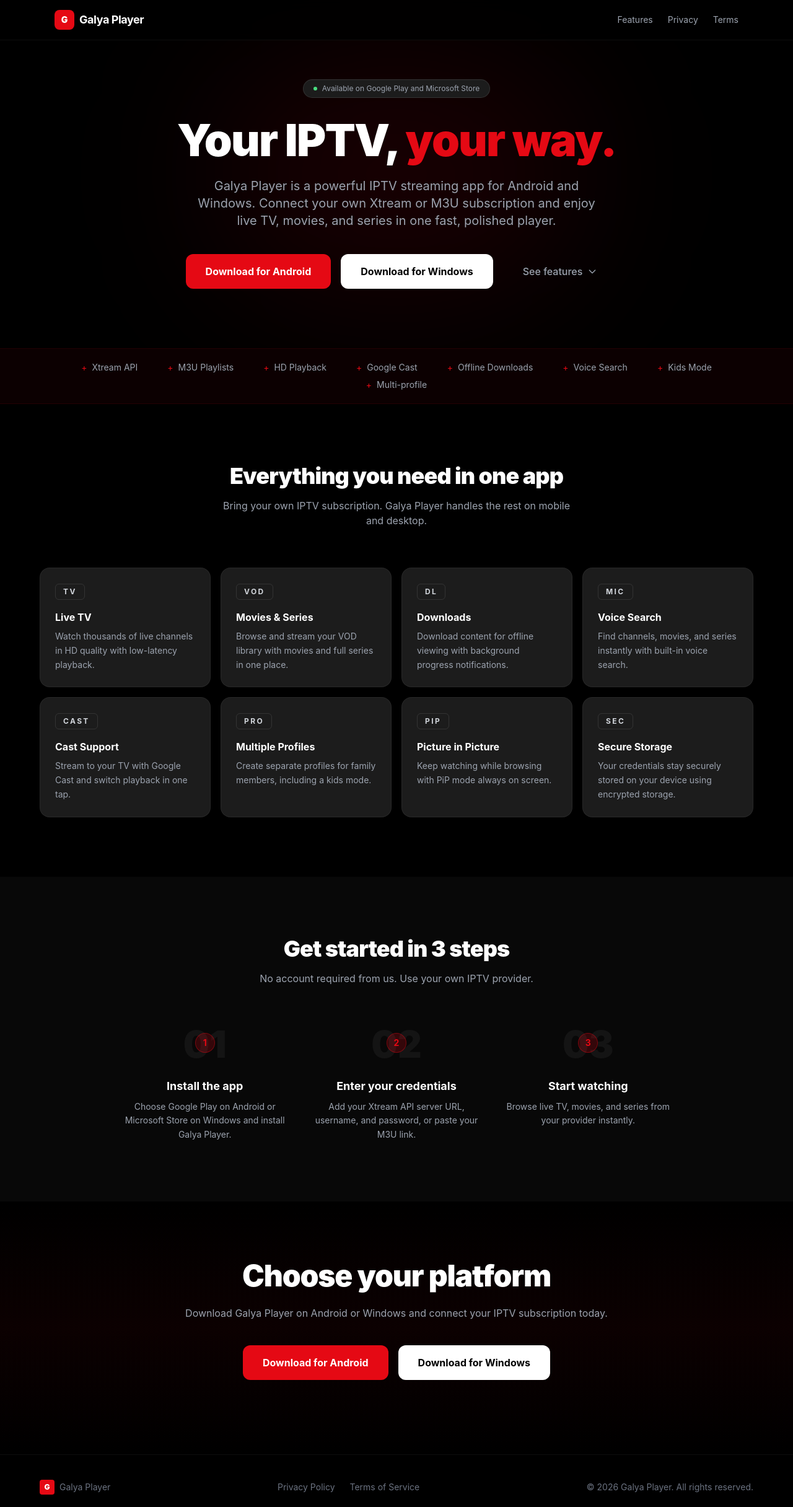
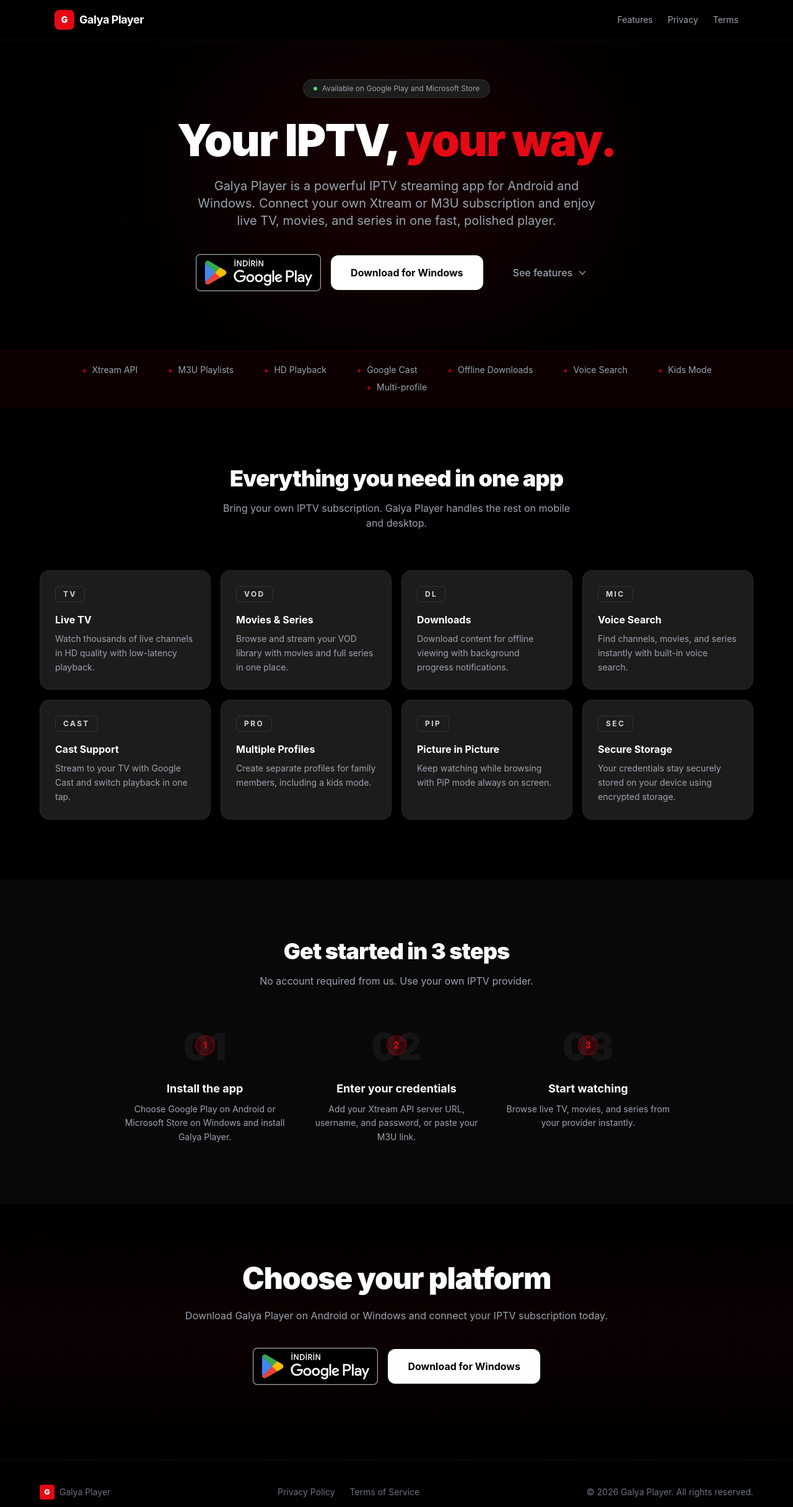
Before and after one commit to erdemsimsek0/galyaplayer-web, a Next.js app: page / in a window 1280 px wide. Shown: the top 2432 px of the page at 62% size. Built offline with nearby package versions, Linux system fonts and the light colour scheme.

Commit message:
Use official Google Play badge

```diff
--- a/app/page.tsx
+++ b/app/page.tsx
@@ -51,8 +51,8 @@
   {
     name: 'Google Play',
     href: googlePlayUrl,
-    label: 'Download for Android',
-    tone: 'bg-primary hover:bg-red-700 text-white',
+    label: 'Google Play',
+    tone: '',
   },
   {
     name: 'Microsoft Store',
@@ -106,6 +106,22 @@
 
           <div className="flex flex-col items-center justify-center gap-4 sm:flex-row sm:flex-wrap">
             {platforms.map((platform) => (
+              platform.name === 'Google Play' ? (
+                <a
+                  key={platform.name}
+                  href={platform.href}
+                  target="_blank"
+                  rel="noopener noreferrer"
+                  aria-label="Get it on Google Play"
+                  className="inline-flex items-center justify-center"
+                >
+                  <img
+                    src="/badges/google-play-tr.svg"
+                    alt="Google Play'den edinin"
+                    className="h-[60px] w-auto"
+                  />
+                </a>
+              ) : (
                 <a
                   key={platform.name}
                   href={platform.href}
@@ -115,6 +131,7 @@
                 >
                   {platform.label}
                 </a>
+              )
             ))}
             <div className="flex justify-center">
               <ms-store-badge
@@ -227,6 +244,22 @@
           </p>
           <div className="flex flex-col items-center justify-center gap-4 sm:flex-row sm:flex-wrap">
             {platforms.map((platform) => (
+              platform.name === 'Google Play' ? (
+                <a
+                  key={platform.name}
+                  href={platform.href}
+                  target="_blank"
+                  rel="noopener noreferrer"
+                  aria-label="Get it on Google Play"
+                  className="inline-flex items-center justify-center"
+                >
+                  <img
+                    src="/badges/google-play-tr.svg"
+                    alt="Google Play'den edinin"
+                    className="h-[60px] w-auto"
+                  />
+                </a>
+              ) : (
                 <a
                   key={platform.label}
                   href={platform.href}
@@ -236,6 +269,7 @@
                 >
                   {platform.label}
                 </a>
+              )
             ))}
           </div>
           <div className="mt-6 flex justify-center">
```
Also changed, not shown: public/badges/google-play-tr.svg (added). Lines whose indentation alone changed are shown as unchanged.
